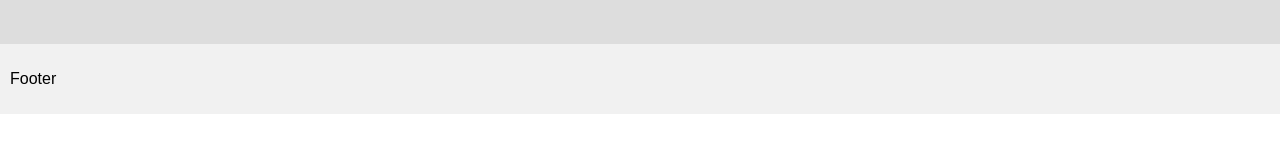
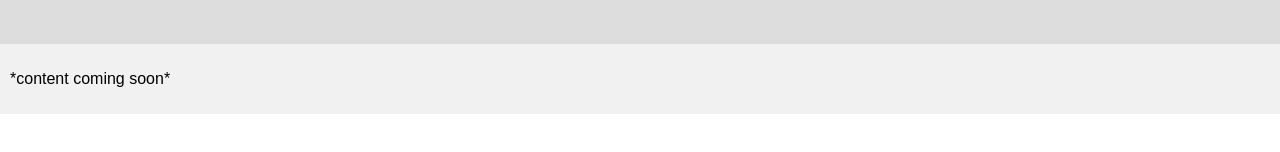
Before and after one commit to autisticfront/autisticfront.github.io, a plain HTML site: page index.html in a window 1280 px wide. Shown: the part 202-354 px from the top of the page. Drawn offline with Linux system fonts and the light colour scheme.

Commit message:
Update index.html

```diff
--- a/index.html
+++ b/index.html
@@ -68,7 +68,7 @@
 </div>
 
 <div class="footer">
-  <p>Footer</p>
+  <p>*content coming soon*</p>
 </div>
 
 </body>
```
Lines whose indentation alone changed are shown as unchanged.
